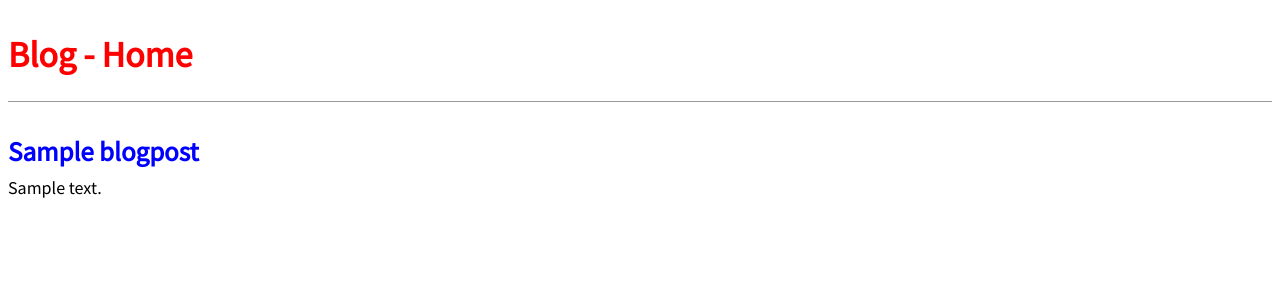
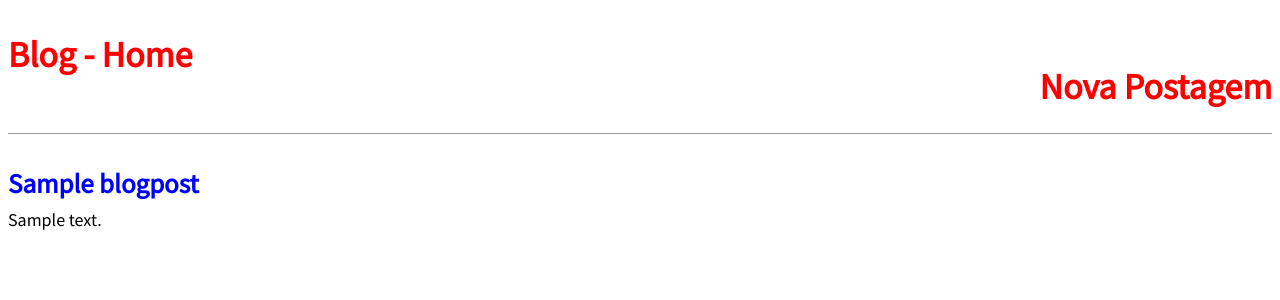
Before and after one commit to RodrigoCury/DjangoBlog, a Django app: page / in a window 1280 px wide. Shown: the top 300 px of the page. Run offline with Django 3.2, Linux system fonts and the light colour scheme; tables that the repository leaves empty hold one stand-in row (values such as "Sample post").

Commit message:
added new classes to header

```diff
--- a/templates/base.html
+++ b/templates/base.html
@@ -13,7 +13,12 @@
 
 <body>
     <header>
-        <h1><a href="/">Blog - Home</a></h1>
+        <div class="nav-left">
+            <h1><a href="/">Blog - Home</a></h1>
+        </div>
+        <div class="nav-right">
+            <h1><a href="{% url 'post_new' %}">Nova Postagem</a></h1>
+        </div>
     </header>
     <div class="container">
         {% block content %} {% endblock content %}
```
